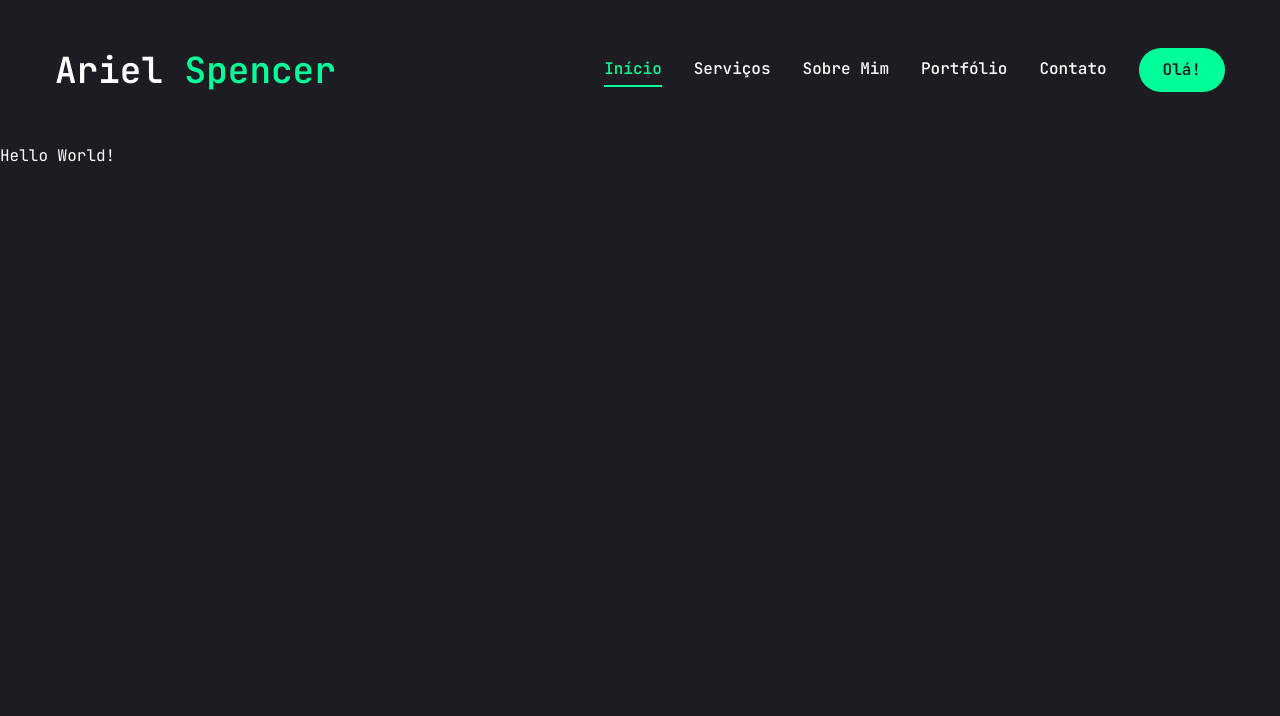
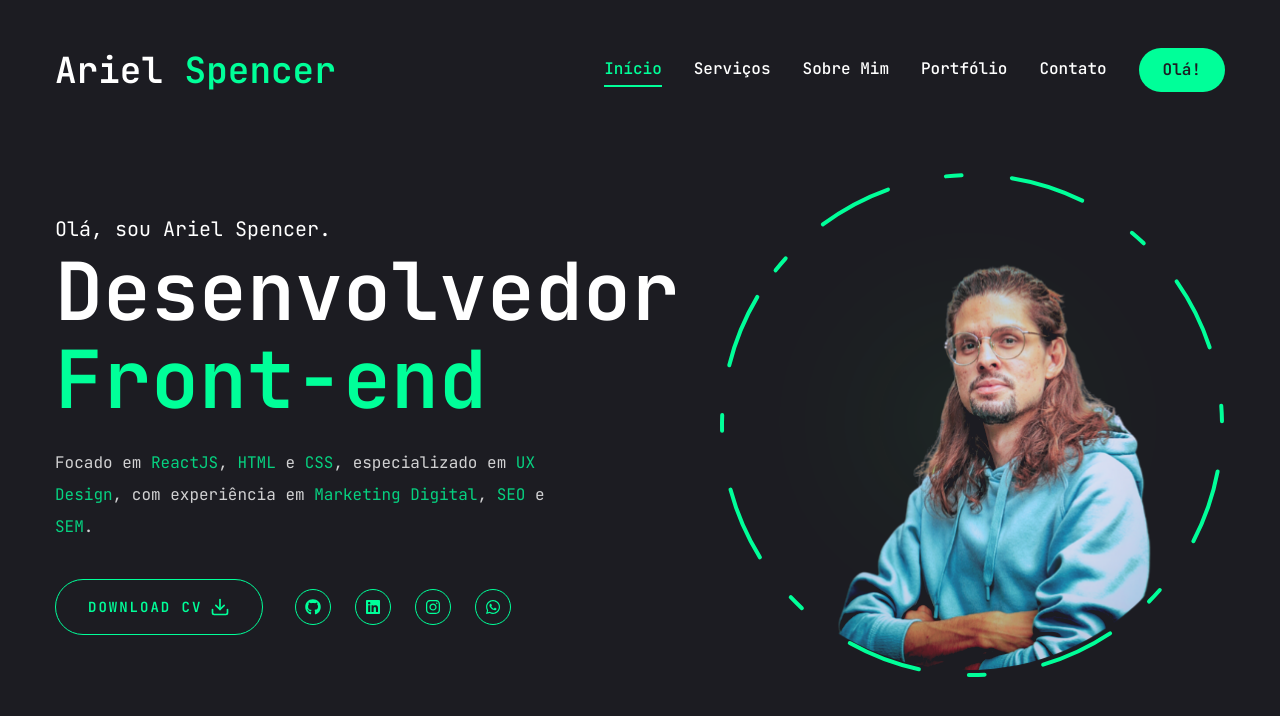
Before and after one commit to ArielSpencer/meu-site-nextjs, a Next.js app: page / in a window 1280 px wide. Shown: the top 716 px of the page. Built offline with nearby package versions, Linux system fonts and the light colour scheme.

Commit message:
Implementar home

```diff
--- a/app/globals.css
+++ b/app/globals.css
@@ -6,4 +6,16 @@
   body {
     @apply font-primary bg-primary text-white leading-loose;
   }
+
+  .h1 {
+    @apply text-[48px] xl:text-[80px] leading-[1.1] font-semibold;
+  }
+
+  .h2 {
+    @apply text-[36px] xl:text-[48px] leading-[1.1] font-semibold;
+  }
+
+  .h3 {
+    @apply text-[20px] xl:text-[24px] leading-[1.1] font-semibold;
+  }
 }
--- a/app/home/page.jsx
+++ /dev/null
@@ -1,7 +0,0 @@
-const Home = () => {
-  return (
-    <div>início</div>
-  )
-}
-
-export default Home
--- a/app/page.jsx
+++ b/app/page.jsx
@@ -1,3 +1,54 @@
-export default function Home() {
-  return <main>Hello World!</main>;
+import { FiDownload } from "react-icons/fi";
+
+import Rel from "@/components/Relevant";
+import { Button } from "@/components/ui/button";
+import Social from "@/components/Social";
+import Photo from "@/components/Photo";
+
+const Home = () => {
+  return (
+    <section className="h-full">
+      <div className="container mx-auto">
+        <div className="flex flex-col xl:flex-row items-center justify-between xl:pt-8 xl:pb-24">
+          <div className="text-center xl:text-left order-2 xl:order-none">
+            <span className="text-xl">
+              Olá, sou Ariel Spencer.
+            </span>
+            <h1 className="h1 mb-6">
+              Desenvolvedor <br /><span className="text-accent">Front-end</span>
+            </h1>
+            <p className="max-w-[500px] mb-9 text-white/80">
+              Focado em <Rel tp>ReactJS</Rel>, <Rel tp>HTML</Rel> e <Rel tp>CSS</Rel>,
+              especializado em <Rel tp>UX Design</Rel>, com experiência em <Rel tp>Marketing Digital</Rel>, <Rel tp>SEO</Rel> e <Rel tp>SEM</Rel>.
+            </p>
+
+            <div className="flex flex-col xl:flex-row items-center gap-8">
+              <Button
+                variant="outline"
+                size="lg"
+                className="uppercase flex items-center gap-2">
+                <span>
+                  Download CV
+                </span>
+                <FiDownload className="text-xl" />
+              </Button>
+              <div className="mb-8 xl:mb-0">
+                <Social
+                  containerStyles="flex gap-6"
+                  iconsStyles="w-9 h-9 border border-accent rounded-full flex justify-center items-center text-accent text-base hover:bg-accent hover:text-primary hover:transition-all duration-500"
+                />
+              </div>
+            </div>
+          </div>
+
+          <div className="order-1 xl:order-none mb-8 xl:mb-0">
+            <Photo />
+          </div>
+
+        </div>
+      </div>
+    </section>
+  )
 }
+
+export default Home;
--- /dev/null
+++ b/components/Photo.jsx
@@ -0,0 +1,64 @@
+"use client";
+
+import { motion } from "framer-motion";
+import Image from "next/image";
+
+const Photo = () => {
+  return (
+    <div className="w-full h-full relative">
+      <motion.div
+        initial={{ opacity: 0 }}
+        animate={{
+          opacity: 1,
+          transition: { delay: 2, duration: 0.4, ease: 'easeIn' },
+        }}
+      >
+        <motion.div
+          initial={{ opacity: 0 }}
+          animate={{
+            opacity: 1,
+            transition: { delay: 2.4, duration: 0.4, ease: 'easeInOut' },
+          }}
+
+          className="w-[298px] h-[298px] xl:w-[498px] xl:h-[498px] mix-blend-lighten absolute">
+          <Image
+            src="/assets/ariel-spencer-developer-front-end.png"
+            priority
+            quality={100}
+            fill
+            alt="Ariel Spencer Desenvolvedor Front-End"
+            className="object-contain"
+          />
+        </motion.div>
+        <motion.svg
+          className="w-[300px] xl:w-[506px] h-[300px] xl:h-[506px]"
+          fill="transparent"
+          viewBox="0 0 506 506"
+          xmlns="https://www.w3.org/2000/svg"
+        >
+          <motion.circle
+            cx="253"
+            cy="253"
+            r="250"
+            stroke="#00FF99"
+            strokeWidth="4"
+            strokeLinecap="round"
+            strokeLinejoin="round"
+            initial={{ strokeDasharray: "24 10 0 0" }}
+            animate={{
+              strokeDasharray: ["15 120 25 25", "16 25 92 72", "4 250 22 22"],
+              rotate: [120, 360],
+            }}
+            transition={{
+              duration: 20,
+              repeat: Infinity,
+              repeatType: "reverse",
+            }}
+          />
+        </motion.svg>
+      </motion.div>
+    </div>
+  )
+}
+
+export default Photo;
--- /dev/null
+++ b/components/Social.jsx
@@ -0,0 +1,26 @@
+import Link from "next/link";
+import { FaGithub, FaLinkedin, FaInstagram, FaWhatsapp } from "react-icons/fa";
+
+const socials = [
+  { icon: <FaGithub />, path: 'https://github.com/arielspencer/' },
+  { icon: <FaLinkedin />, path: 'https://www.linkedin.com/in/arielspencer-log/' },
+  { icon: <FaInstagram />, path: 'https://instagram.com/arielspencer.tech' },
+  { icon: <FaWhatsapp />, path: 'https://wa.me/5511991007079' },
+]
+
+const Social = ({ containerStyles, iconsStyles }) => {
+  return (
+    <div className={containerStyles}>
+      {socials.map((item, index) => {
+        return <Link
+          key={index}
+          href={item.path}
+          className={iconsStyles}>
+          {item.icon}
+        </Link>
+      })}
+    </div>
+  )
+}
+
+export default Social;
```
Also changed, not shown: public/assets/ariel-spencer-developer-front-end.png (added).
